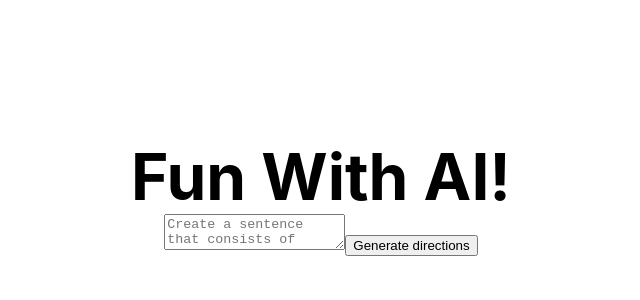
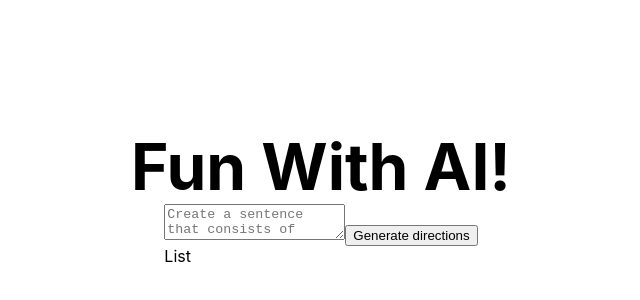
Before and after one commit to Johnnie71/OpenAI, a Next.js app: page / in a window 1280 px wide. Shown: the part 202-502 px from the top of the page, without its empty margins (319-959 px from the left). Built offline with nearby package versions, Linux system fonts and the light colour scheme.

Commit message:
added list

```diff
--- a/components/Form/AI/AI.jsx
+++ b/components/Form/AI/AI.jsx
@@ -1,5 +1,6 @@
 import { useState } from "react";
 import Form from "../Form";
+import List from "../OutputList/List";
 
 const AI = () => {
 	const [results, setResults] = useState([]);
@@ -17,6 +18,7 @@ const AI = () => {
 	return (
 		<div>
 			<Form setResults={setResultsHandler} />
+			<List results={results} />
 		</div>
 	);
 };
```
